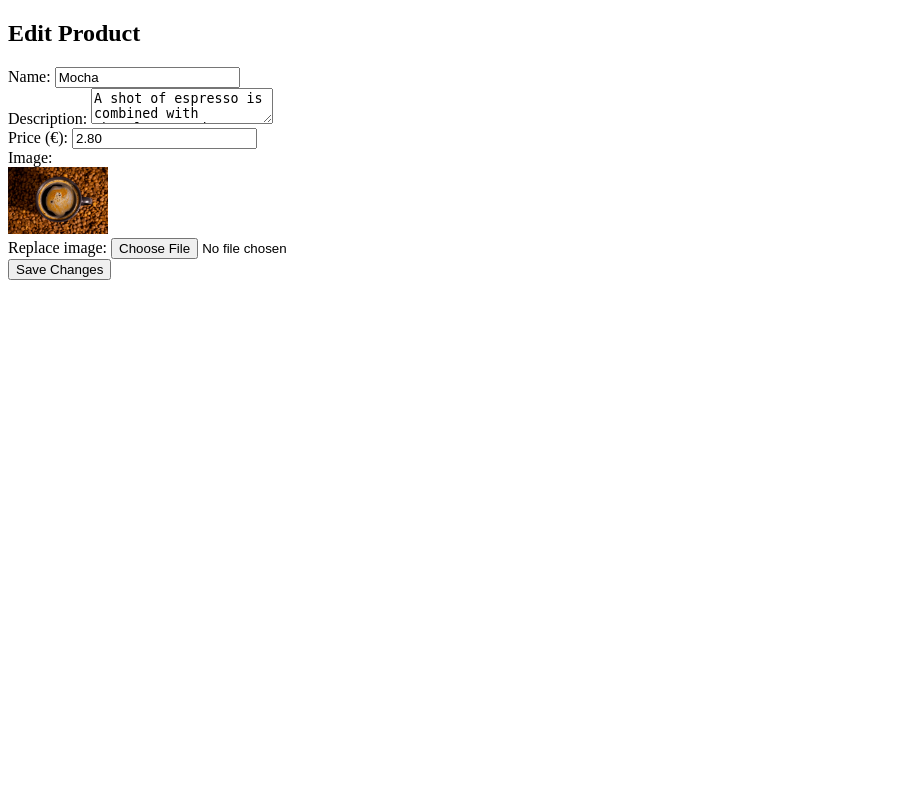
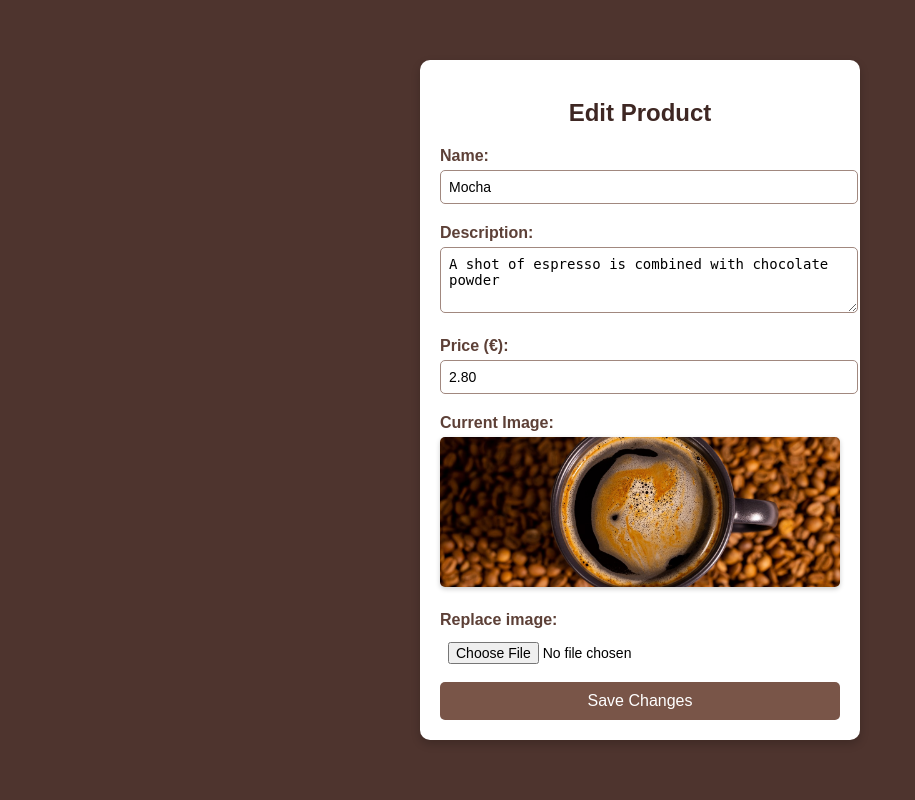
Before and after one commit to deaamanii/CoffeeShop, a PHP site: page /edit_product.php?id=4 in a window 1280 px wide. Shown: the whole page, without its empty margins (0-915 px from the left). Run offline with PHP 8.4, Linux system fonts and the light colour scheme; the visitor is signed in with stand-in values (Sample User, id 1); data comes from the database, SQL or seed files in the repository.

Commit message:
Updates
Dizajnova faqet për add_product.php dhe edit_product.php, si dhe rregullova problemin ku gjatë editimit shfaqej gjithmonë i njëjti produkt.

```diff
--- a/edit_product.php
+++ b/edit_product.php
@@ -5,16 +5,24 @@ include 'DatabaseConnection.php';
 $db = new DatabaseConnection();
 $conn = $db->startConnection();
 
+// Merr ID-në nga URL
 $id = isset($_GET['id']) ? intval($_GET['id']) : 0;
 
 if ($id > 0) {
     $sql = "SELECT * FROM products WHERE id = $id";
     $result = mysqli_query($conn, $sql);
-    $product = mysqli_fetch_assoc($result);
+
+    if ($result && mysqli_num_rows($result) > 0) {
+        $product = mysqli_fetch_assoc($result);
+    } else {
+        die("<p style='color:red;'>Product not found!</p>");
+    }
+} else {
+    die("<p style='color:red;'>Invalid product ID!</p>");
 }
 
 if ($_SERVER["REQUEST_METHOD"] == "POST") {
-    $name = mysqli_real_escape_string($conn, $_POST["name"]);
+    $name = mysqli_real_escape_string($conn, $_POST["product_name"]);
     $description = mysqli_real_escape_string($conn, $_POST["description"]);
     $price = floatval($_POST["price"]);
 
@@ -43,30 +51,102 @@ if ($_SERVER["REQUEST_METHOD"] == "POST") {
 <head>
     <meta charset="UTF-8">
     <meta name="viewport" content="width=device-width, initial-scale=1.0">
-    <title>Modifiko Produktin</title>
+    <title>Edit Product</title>
+    <style>
+        body {
+            font-family: Arial, sans-serif;
+            background-color: #4E342E; /* Ngjyra kafe */
+            display: flex;
+            justify-content: center;
+            align-items: center;
+            height: 100vh;
+            margin: 0;
+        }
+
+        .form-container {
+            background: #fff;
+            padding: 20px;
+            border-radius: 10px;
+            box-shadow: 0 4px 10px rgba(0, 0, 0, 0.2);
+            width: 400px;
+            text-align: center;
+        }
+
+        h2 {
+            margin-bottom: 20px;
+            color: #3E2723; /* Ngjyrë kafe më e errët */
+        }
+
+        label {
+            font-weight: bold;
+            display: block;
+            margin: 10px 0 5px;
+            text-align: left;
+            color: #5D4037; /* Ngjyrë kafe e mesme */
+        }
+
+        input, textarea {
+            width: 100%;
+            padding: 8px;
+            margin-bottom: 10px;
+            border: 1px solid #A1887F; /* Kufizim i butë kafe */
+            border-radius: 5px;
+            font-size: 14px;
+        }
+
+        input[type="file"] {
+            border: none;
+        }
+
+        .product-image {
+            width: 100%;
+            max-height: 150px;
+            object-fit: cover;
+            border-radius: 5px;
+            margin-bottom: 10px;
+            box-shadow: 0 2px 5px rgba(0, 0, 0, 0.2);
+        }
+
+        .btn {
+            background: #795548; /* Ngjyra kafe mesatare */
+            color: white;
+            border: none;
+            padding: 10px;
+            width: 100%;
+            border-radius: 5px;
+            font-size: 16px;
+            cursor: pointer;
+            transition: 0.3s;
+        }
+
+        .btn:hover {
+            background: #5D4037; /* Ngjyra kafe më e errët */
+        }
+    </style>
 </head>
 <body>
-    <h2>Edit Product</h2>
-    <?php if ($product): ?>
-    <form action="edit_product.php?id=<?= $id ?>" method="POST" enctype="multipart/form-data">
-        <label>Name:</label>
-        <input type="text" name="name" value="<?= $product['name'] ?>" required><br>
 
-        <label>Description:</label>
-        <textarea name="description" required><?= $product['description'] ?></textarea><br>
+    <div class="form-container">
+        <h2>Edit Product</h2>
+        <form action="edit_product.php?id=<?php echo $id; ?>" method="POST" enctype="multipart/form-data">
+            <label for="product_name">Name:</label>
+            <input type="text" id="product_name" name="product_name" value="<?php echo htmlspecialchars($product['name']); ?>" required>
 
-        <label>Price (€):</label>
-        <input type="number" name="price" step="0.01" value="<?= $product['price'] ?>" required><br>
+            <label for="description">Description:</label>
+            <textarea id="description" name="description" rows="3" required><?php echo htmlspecialchars($product['description']); ?></textarea>
 
-        <label>Image:</label><br>
-        <img src="<?= $product['image'] ?>" width="100"><br>
-        <label>Replace image:</label>
-        <input type="file" name="image"><br>
+            <label for="price">Price (€):</label>
+            <input type="number" id="price" name="price" value="<?php echo $product['price']; ?>" required>
 
-        <button type="submit">Save Changes</button>
-    </form>
-    <?php else: ?>
-        <p style='color:red;'>Product not found!</p>
-    <?php endif; ?>
+            <label>Current Image:</label>
+            <img src="<?php echo $product['image']; ?>" alt="<?php echo htmlspecialchars($product['name']); ?>" class="product-image">
+
+            <label for="image">Replace image:</label>
+            <input type="file" id="image" name="image">
+
+            <button type="submit" class="btn">Save Changes</button>
+        </form>
+    </div>
+
 </body>
 </html>
```
Also changed, not shown: add_product.php (+79 -14 lines).
